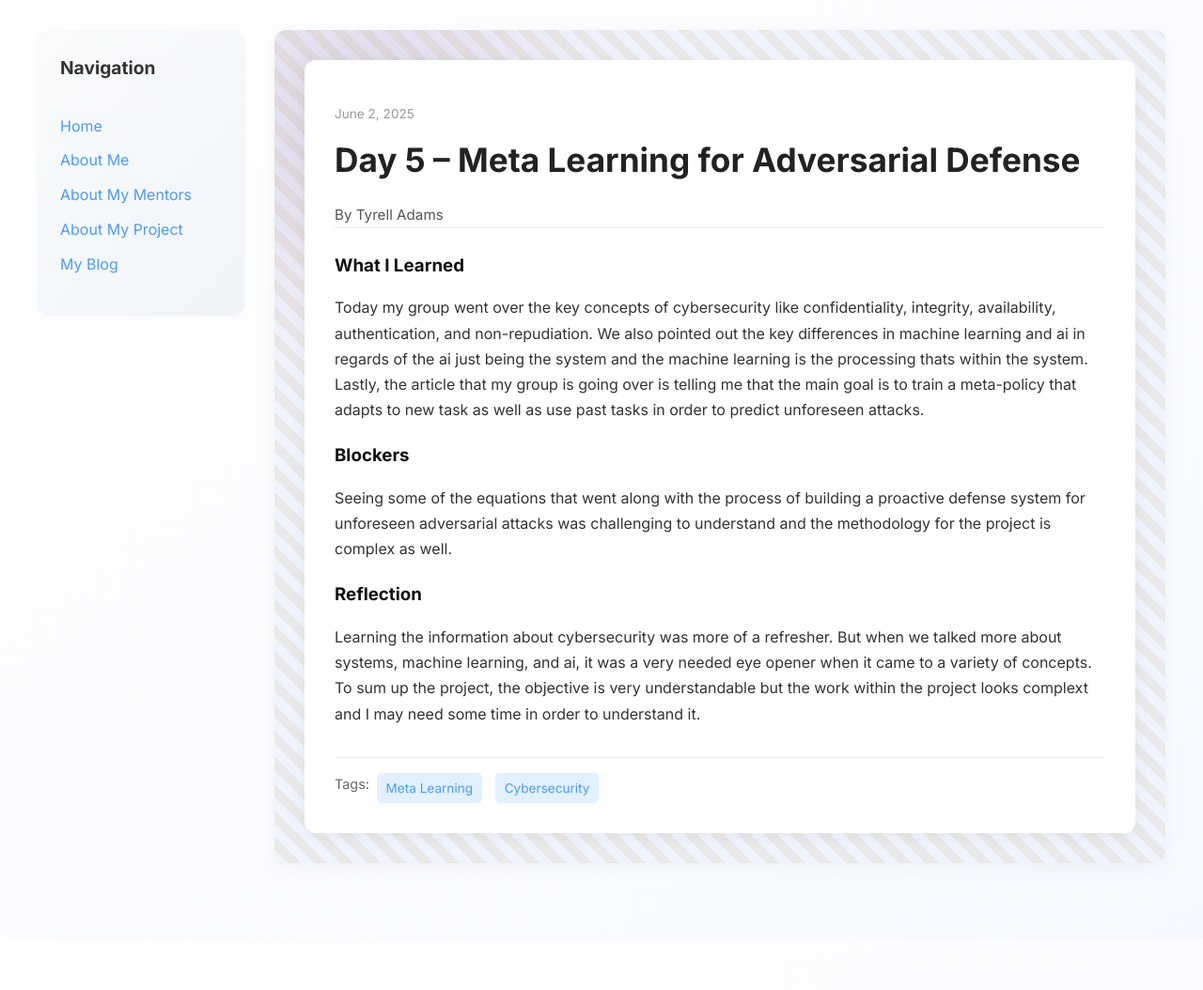
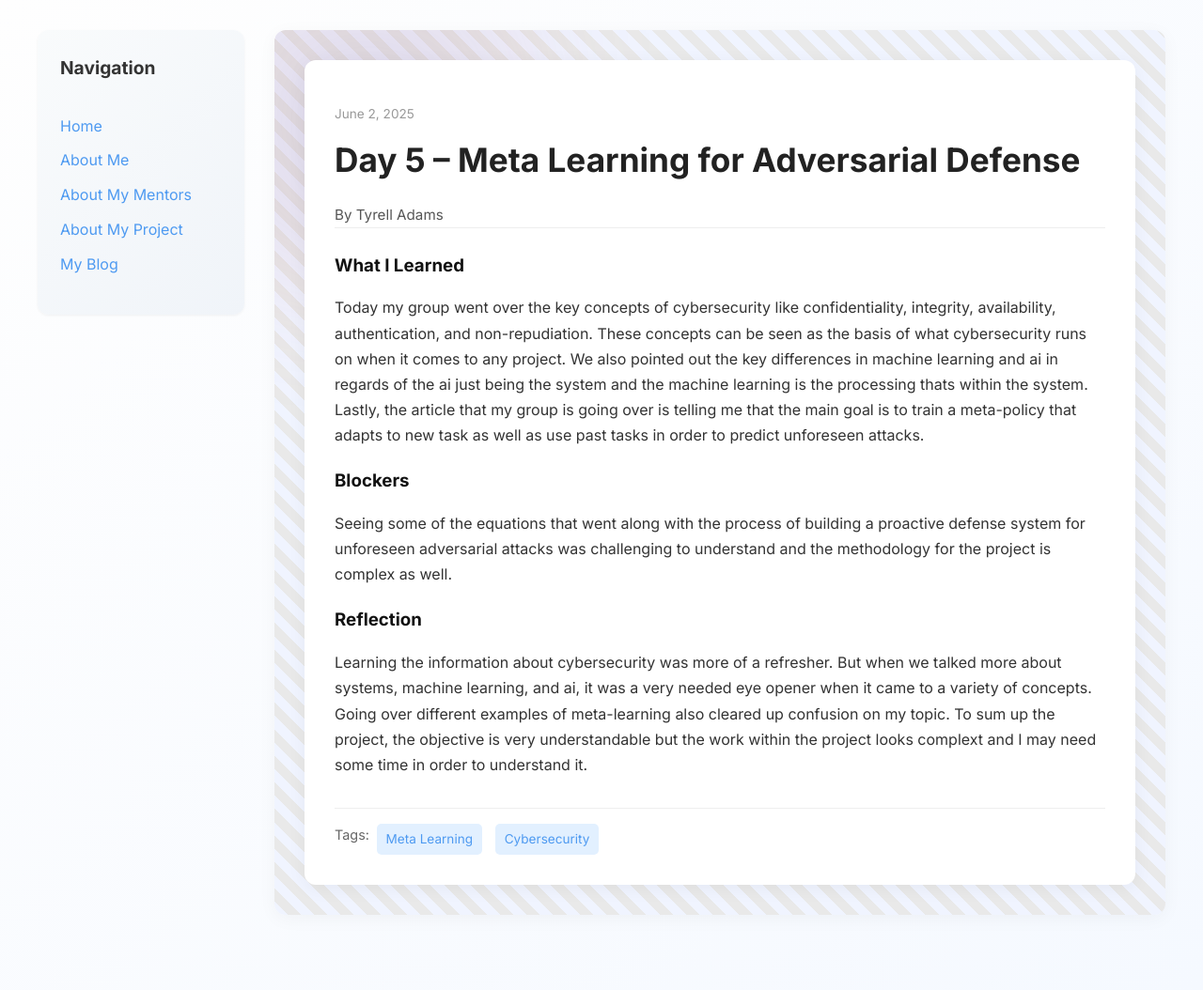
Before and after one commit to Tyrell-Adams/Tyrell-Adams.github.io, a Jekyll site: the page built from _posts/2025-06-02-day-5.md, in a window 1280 px wide. Shown: the whole page at 94% size. Built offline with Jekyll 4.4.1, drawn with Linux system fonts in a browser that asks for light colours; before the commit the page ends 999 px from its top, so only the background shows below that.

Commit message:
Update 2025-06-02-day-5.md

```diff
--- a/_posts/2025-06-02-day-5.md
+++ b/_posts/2025-06-02-day-5.md
@@ -7,11 +7,11 @@ permalink: /day5.html
 tags: ["Meta Learning", "Cybersecurity"]
 
 what_i_learned: |
- Today my group went over the key concepts of cybersecurity like confidentiality, integrity, availability, authentication, and non-repudiation. We also pointed out the key differences in machine learning and ai in regards of the ai just being the system and the machine learning is the processing thats within the system. Lastly, the article that my group is going over is telling me that the main goal is to train a meta-policy that adapts to new task as well as use past tasks in order to predict unforeseen attacks.
+ Today my group went over the key concepts of cybersecurity like confidentiality, integrity, availability, authentication, and non-repudiation. These concepts can be seen as the basis of what cybersecurity runs on when it comes to any project. We also pointed out the key differences in machine learning and ai in regards of the ai just being the system and the machine learning is the processing thats within the system. Lastly, the article that my group is going over is telling me that the main goal is to train a meta-policy that adapts to new task as well as use past tasks in order to predict unforeseen attacks.
 
 blockers: |
   Seeing some of the equations that went along with the process of building a proactive defense system for unforeseen adversarial attacks was challenging to understand and the methodology for the project is complex as well.
 
 reflection: |
- Learning the information about cybersecurity was more of a refresher. But when we talked more about systems, machine learning, and ai, it was a very needed eye opener when it came to a variety of concepts. To sum up the project, the objective is very understandable but the work within the project looks complext and I may need some time in order to understand it.
+ Learning the information about cybersecurity was more of a refresher. But when we talked more about systems, machine learning, and ai, it was a very needed eye opener when it came to a variety of concepts. Going over different examples of meta-learning also cleared up confusion on my topic. To sum up the project, the objective is very understandable but the work within the project looks complext and I may need some time in order to understand it.
 ---
```
